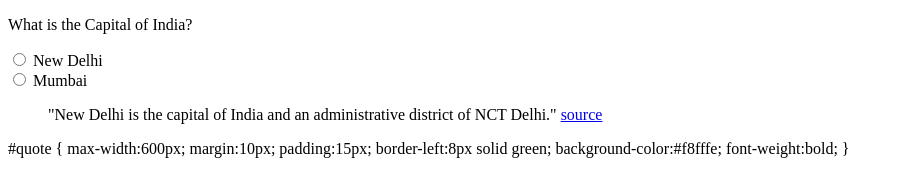
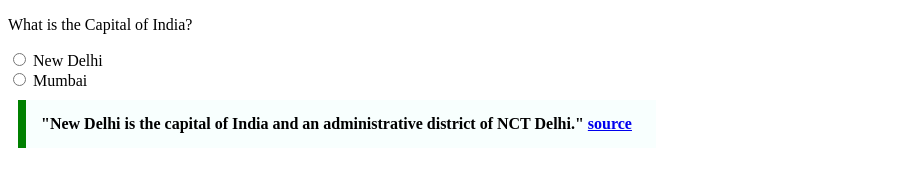
Before and after one commit to acciojob/trivia-17040517m, a website: page main.html in a window 1280 px wide. Shown: the whole page, without its empty margins (0-902 px from the left). Drawn offline with Linux system fonts and the light colour scheme.

Commit message:
created a submission

```diff
--- a/main.html
+++ b/main.html
@@ -17,16 +17,6 @@
 		"New Delhi is the capital of India and an administrative district of NCT Delhi."
 		<a href="https://en.wikipedia.org/wiki/New-Delhi">source</a>
 	</blockquote>
-	<link rel="stylesheet" href="style.css">
-	#quote
-	{
-	max-width:600px;
-	margin:10px;
-	padding:15px;
-	border-left:8px solid green;
-	background-color:#f8fffe;
-	font-weight:bold;
-	}
     <script type="text/javascript" src="./script.js">
 </script>
 
--- a/styles.css
+++ b/styles.css
@@ -1,2 +1,11 @@
 
 /* Your CSS Code here. */
+#quote
+{
+	max-width:600px;
+	margin:10px;
+	padding:15px;
+	border-left:8px solid green;
+	background-color:#f8fffe;
+	font-weight:bold;
+}
```
